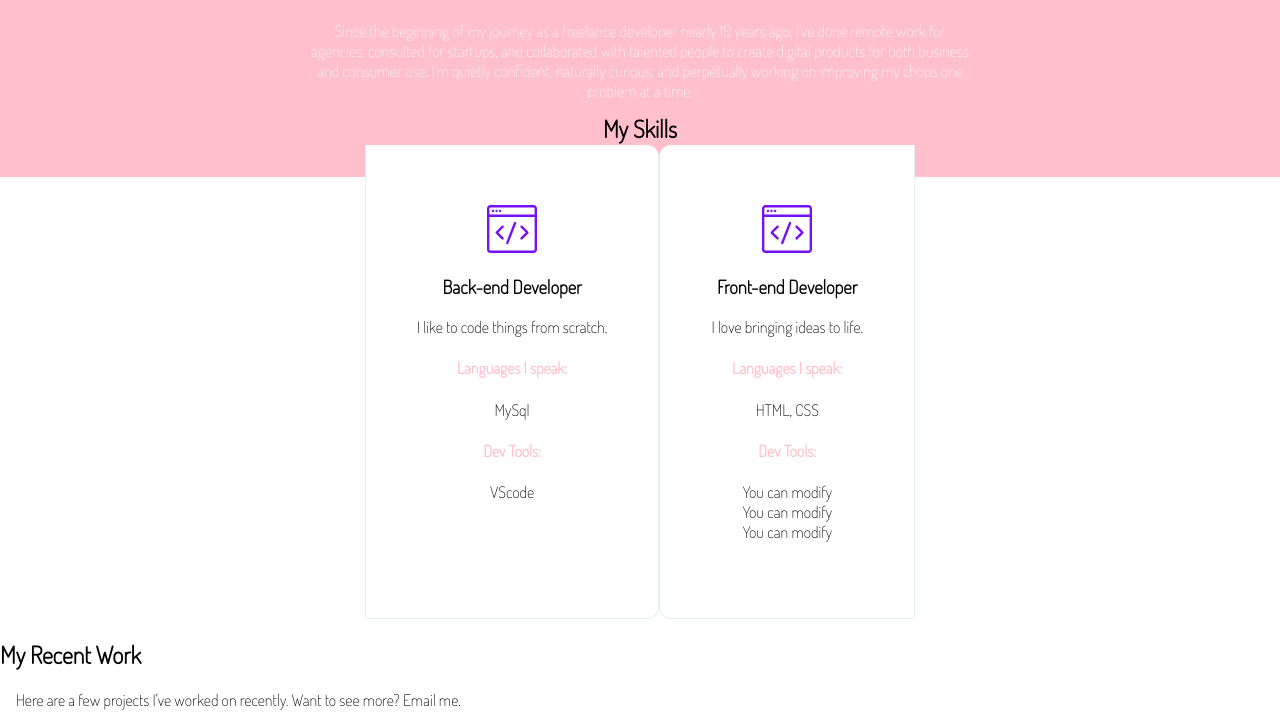
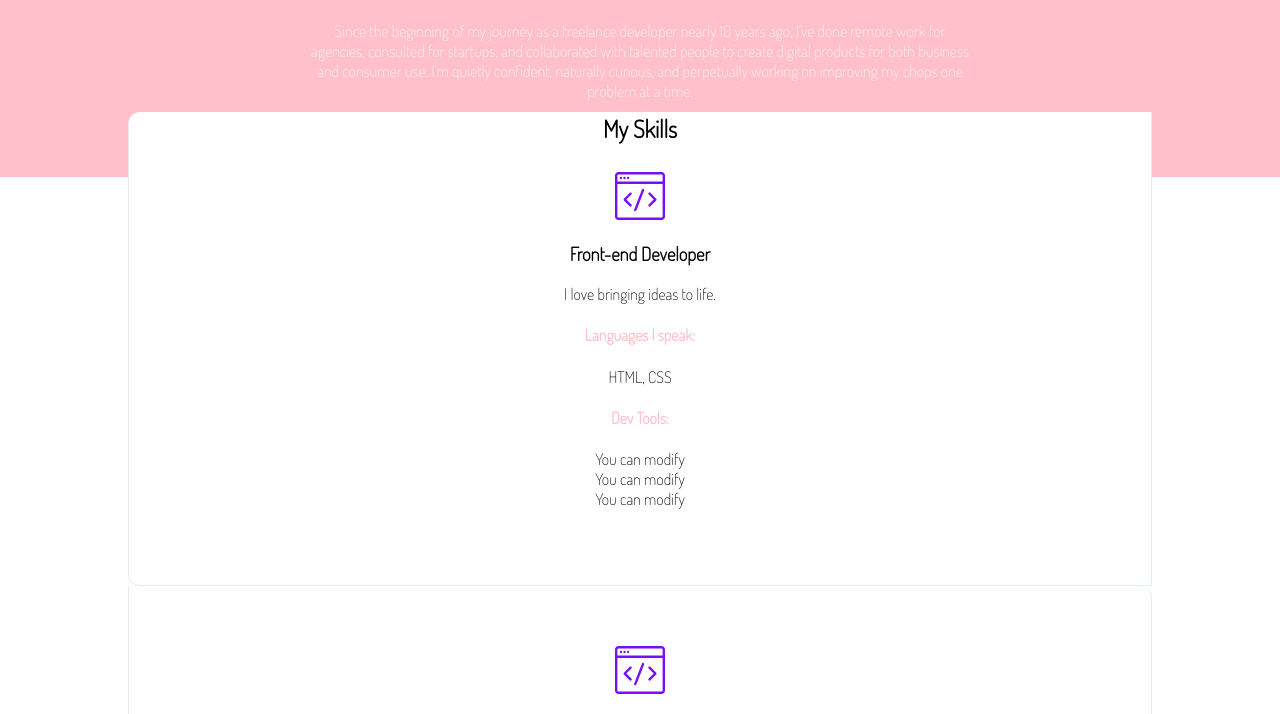
Before and after one commit to WildCodeSchool-2024-09/JS-RemoteFR-Vendangeurs-checkpoint-1, a website: page site/portfolio.html in a window 1280 px wide. Shown: the part 910-1624 px from the top of the page. Drawn offline with Linux system fonts and the light colour scheme.

Commit message:
[feat] : solve step 5

```diff
--- a/site/css/portfolio.css
+++ b/site/css/portfolio.css
@@ -79,6 +79,9 @@ p {
   border-radius: var(--radius);
   padding: 0 10%;
 
+  display: flex;
+  flex-direction: column-reverse;
+
   @media screen and (min-width: 700px) {
     display: flex;
     flex-wrap: wrap;
@@ -89,6 +92,9 @@ p {
 .skills--title {
   margin: calc(var(--gutter) * -2) 0;
   text-align: var(--textAlign);
+
+  order: 2;
+  z-index: 10000;
 
   @media screen and (min-width: 700px) {
     width: 100%;
```
